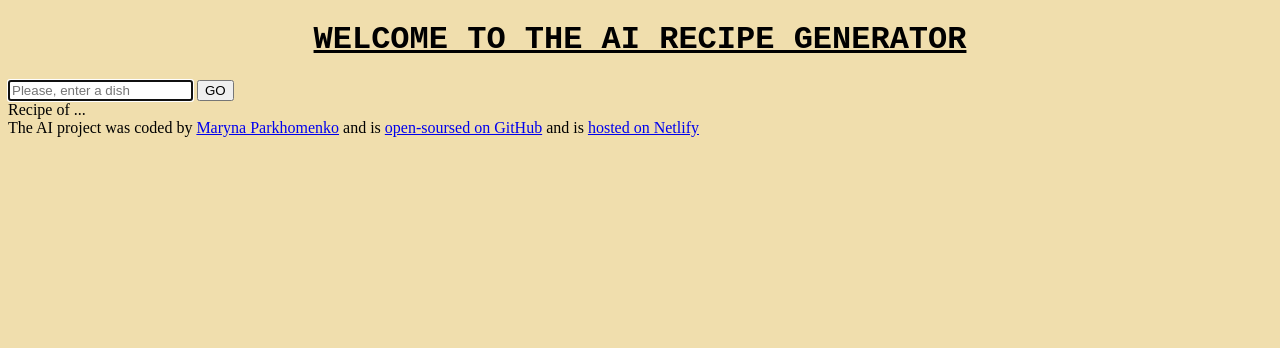
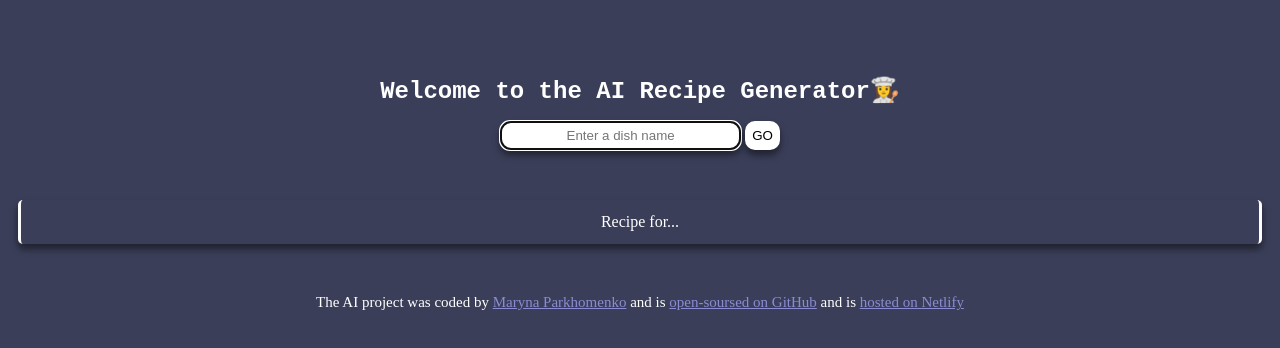
Before and after one commit to Maryna-ua/AI-Recipe-Generator, a website built with Parcel: page src/index.html in a window 1280 px wide. Built offline with nearby package versions, Linux system fonts and the light colour scheme.

Commit message:
add styling

```diff
--- a/src/index.html
+++ b/src/index.html
@@ -8,20 +8,22 @@
   </head>
 
   <body>
+    <div class="container">
       <header>
-      <h1>WELCOME TO THE AI RECIPE GENERATOR</h1>
+        <h1>Welcome to the AI Recipe Generator👩‍🍳</h1>
       </header>
-    <main>
+      <div class="main">
         <input
+          id="recipeRequest"
           type="text"
-        placeholder="Please, enter a dish"
+          placeholder="Enter a dish name"
           autofocus
           required
           autocomplete="off"
         />
-      <input type="submit" value="GO" />
-      <div>Recipe of ...</div>
-    </main>
+        <input id="search" type="submit" value="GO" />
+      </div>
+      <div class="answerRecipe">Recipe for...</div>
       <footer>
         The AI project was coded by
         <a href="https://github.com/Maryna-ua">Maryna Parkhomenko</a>
@@ -39,7 +41,7 @@
           >hosted on Netlify</a
         >
       </footer>
-
+    </div>
     <script src="index.js"></script>
   </body>
 </html>
--- a/src/styles.css
+++ b/src/styles.css
@@ -1,8 +1,50 @@
 body {
-  background-color: rgb(240, 222, 173);
+  background-color: rgb(58, 62, 88);
+  color: white;
+}
+.container {
+  display: block;
+  text-align: center;
+  margin: 50px auto;
+  padding: 10px;
 }
 h1 {
   font-family: "Courier New", Courier, monospace;
+  font-size: 24px;
   text-align: center;
-  text-decoration: underline;
 }
+.main {
+  margin: 15px auto;
+}
+input {
+  background-color: rgb(255, 255, 255);
+  border: 2px solid rgb(255, 255, 255);
+  box-shadow: 0px 5px 7px rgb(5, 5, 5, 0.5);
+  border-radius: 10px;
+}
+#recipeRequest {
+  text-align: center;
+  padding: 5px 30px;
+}
+#search {
+  padding: 5px;
+}
+.answerRecipe {
+  margin-top: 50px;
+  line-height: 1.5;
+  padding: 10px;
+  border-radius: 5px;
+  border-left: 3px solid #fcfcfc;
+  border-right: 3px solid #fcfcfc;
+  box-shadow: 0px 5px 7px rgb(5, 5, 5, 0.5);
+}
+
+footer {
+  margin-top: 40px;
+  padding: 10px;
+  text-align: center;
+  font-size: 15px;
+}
+a {
+  color: rgb(139, 139, 212);
+}
```
Lines whose indentation alone changed are shown as unchanged.
